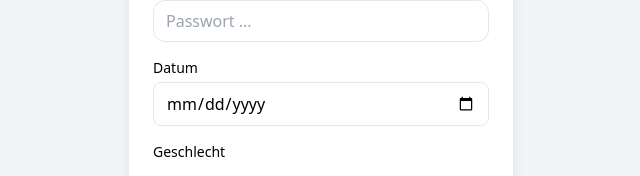
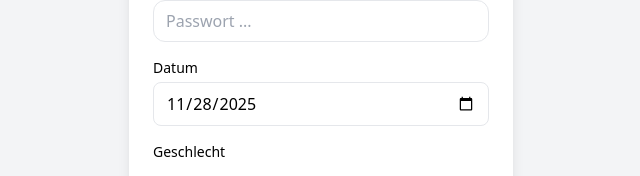
Before and after one commit to LukasDano/Lernfeld-10-11, a React (Vite) app in the folder frontend/: page / in a window 1280 px wide. Both pictures are taken after a click on the button "Registrieren". Shown: the part 357-533 px from the top of the page, without its empty margins (319-959 px from the left). Built offline with nearby package versions, Linux system fonts and the light colour scheme.

Commit message:
#15 current date as initial value, date changes also apper in the field

```diff
--- a/frontend/src/components/miscellaneous/AddDataModal.tsx
+++ b/frontend/src/components/miscellaneous/AddDataModal.tsx
@@ -49,7 +49,11 @@ export const AddDataModal: FC<RunCreateModalProps> = ({ isOpen, onClose, onSave
                 <h2 className="text-xl font-semibold mb-4">Neuen Lauf erfassen</h2>
 
                 <div className="space-y-4">
-                    <DateFormInput label={'Datum'} value={''} onChange={(val) => setDate(val)} />
+                    <DateFormInput
+                        label={'Datum'}
+                        value={date}
+                        onChange={(val) => setDate(val)}
+                    />
 
                     <label className="block text-sm font-medium mb-1">Strecke (km)</label>
                     <input
--- a/frontend/src/components/miscellaneous/DateFormInput.tsx
+++ b/frontend/src/components/miscellaneous/DateFormInput.tsx
@@ -16,6 +16,8 @@ export const DateFormInput: FC<DateFormInputProps> = ({ label, value, onChange }
         } else onChange(evt.target.value);
     };
 
+    const initialValue = value === "" ? new Date().toISOString().split('T')[0] : value;
+
     return (
         <div>
             <label className="block text-sm font-medium mb-1" htmlFor={htmlId}>
@@ -25,7 +27,7 @@ export const DateFormInput: FC<DateFormInputProps> = ({ label, value, onChange }
                 id={htmlId}
                 type="date"
                 className="w-full border rounded-lg px-3 py-2"
-                value={value}
+                value={initialValue}
                 onChange={(evt) => handleChange(evt)}
             />
         </div>
```
